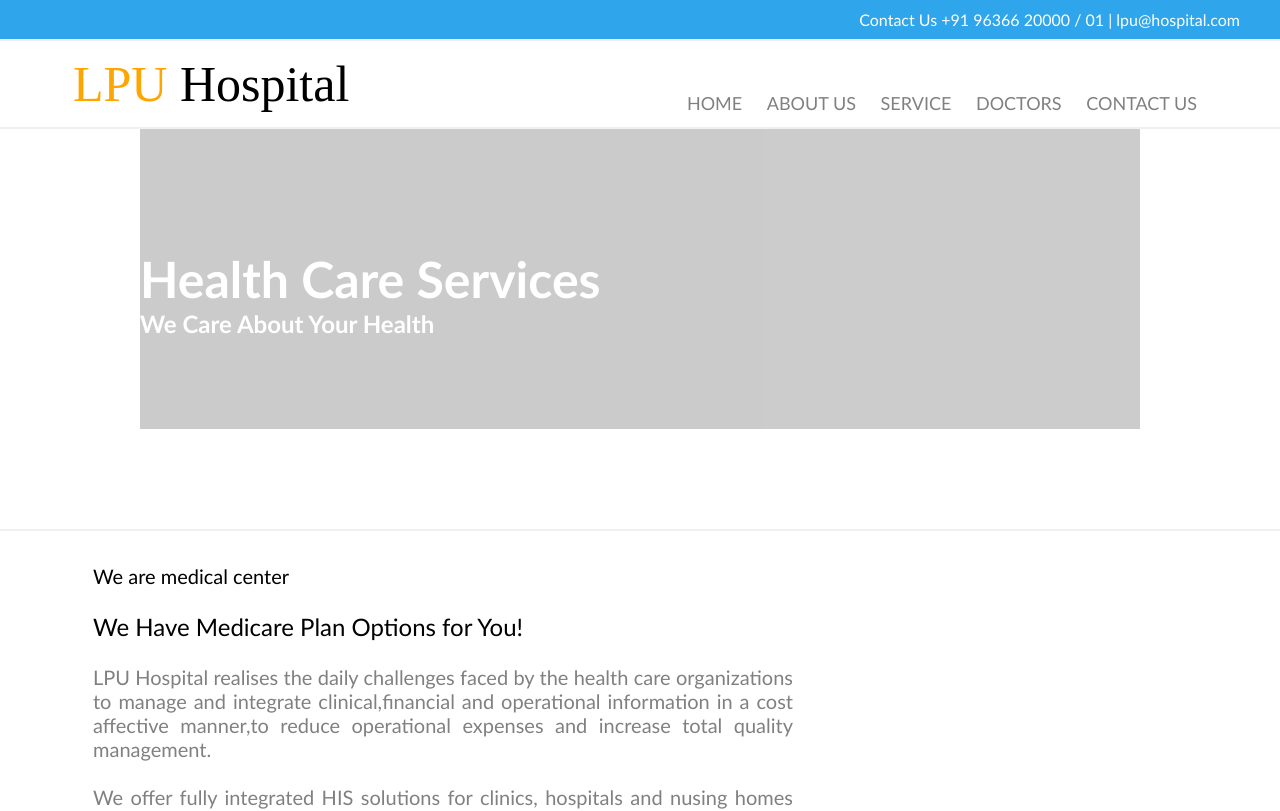
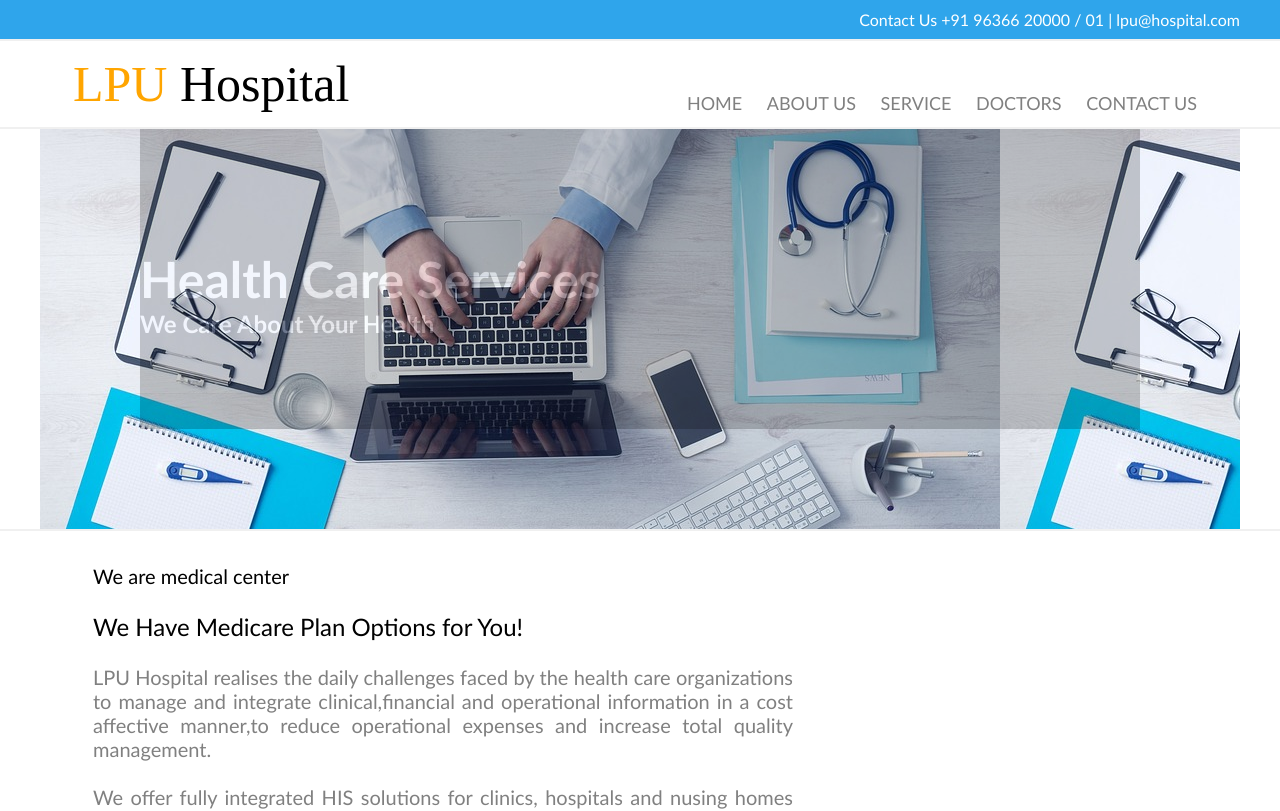
Before and after one commit to Sumit-7Goswami/IP_Project_KOC26, a plain HTML site: page index.html in a window 1280 px wide. Shown: the top 811 px of the page. Drawn offline with Linux system fonts and the light colour scheme.

Commit message:
Update index.html

```diff
--- a/index.html
+++ b/index.html
@@ -33,7 +33,7 @@
 	</div>
 
 	<div class="middle">
-		<div style="background-image:url('img/a.jpg');">
+		<div style="background-image:url(./a.jpg);">
 		<p>
 			<br> <br>
 					Health Care Services  <br>
```
